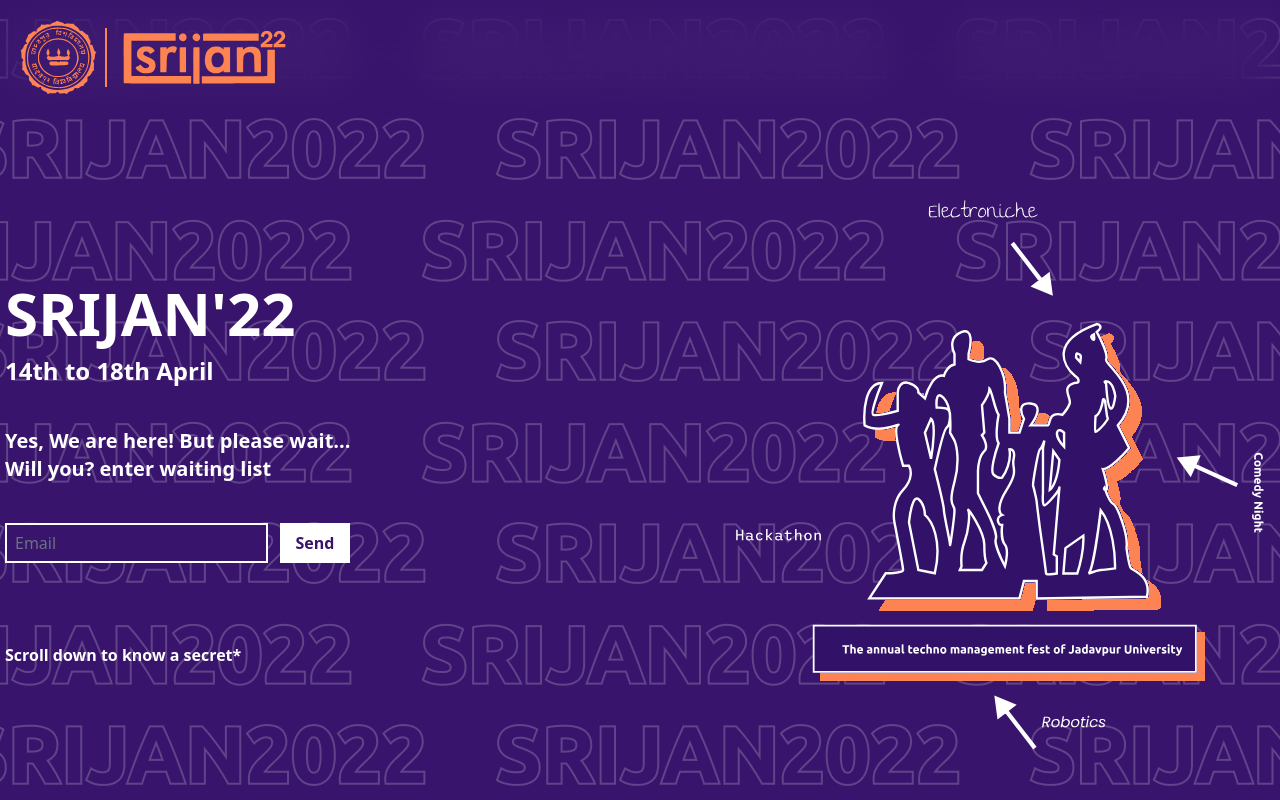
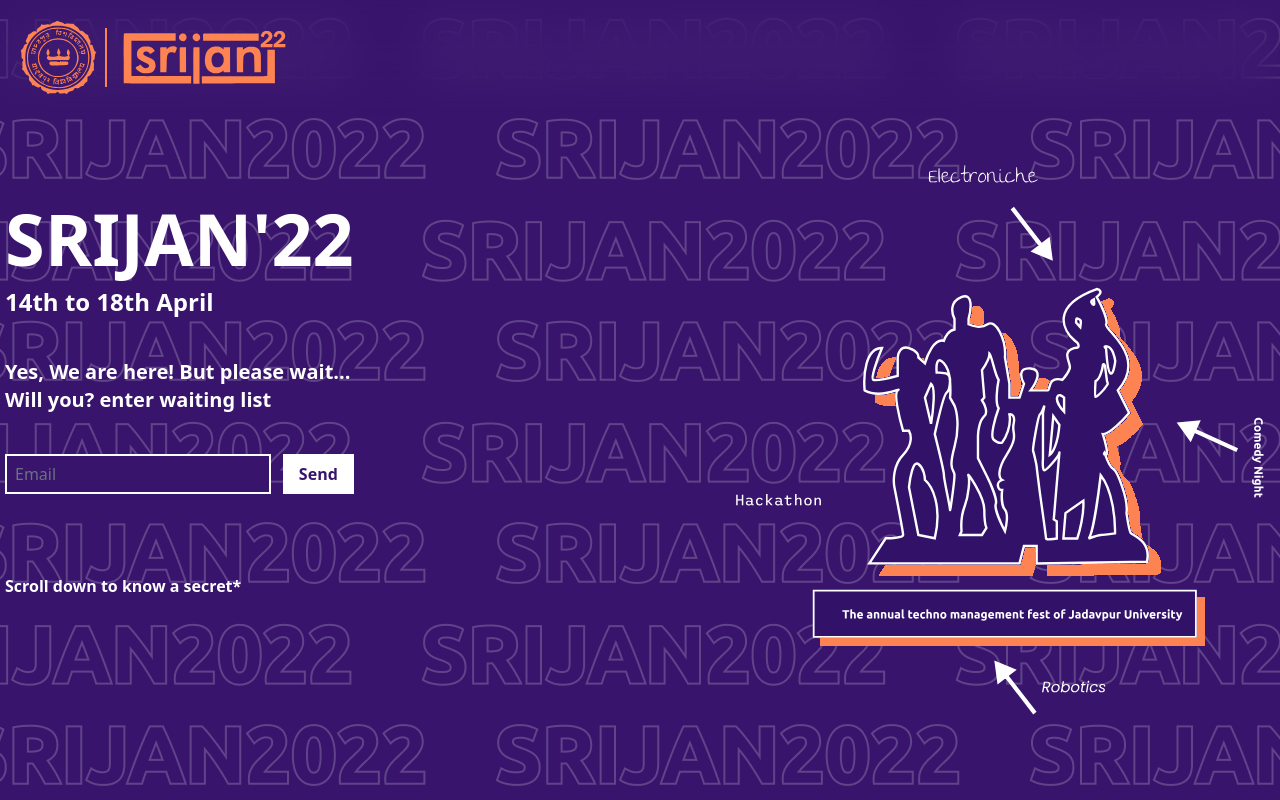
Before and after one commit to srijanju2022/srijan22-web, a Next.js app: page / in a window 1280 px wide. Shown: the top 800 px of the page. Built offline with nearby package versions, Linux system fonts and the light colour scheme.

Commit message:
feat: imrpove navbar

```diff
--- a/src/components/componentHeroSection.tsx
+++ b/src/components/componentHeroSection.tsx
@@ -3,22 +3,18 @@
 
 export const HeroSection = () => {
   return (
-    <section className="flex container  h-[90vh] items-center justify-between">
+    <section className="flex container text-white  h-[100vh]  items-center justify-between">
       <div className="mx-auto md:mx-0">
-        <h1 className="text-white capitalize font-bold text-6xl">
-          SRIJAN&apos;22
-        </h1>
-        <p className="text-white font-bold text-2xl my-3">14th to 18th April</p>
-        <p className="text-white font-bold text-xl my-10">
+        <h1 className=" capitalize font-bold text-7xl">SRIJAN&apos;22</h1>
+        <p className="font-bold text-2xl my-3">14th to 18th April</p>
+        <p className="font-bold text-xl my-10">
           Yes, We are here! But please wait...
           <br /> Will you? enter waiting list
         </p>
         <WaitlistForm />
-        <p className="text-white font-bold text-md mt-20">
-          Scroll down to know a secret*
-        </p>
+        <p className="font-bold text-md mt-20">Scroll down to know a secret*</p>
       </div>
-      <Emblem className="hidden md:flex" />
+      <Emblem className="hidden md:flex mt-20" />
     </section>
   );
 };
--- a/src/components/componentNavbar.tsx
+++ b/src/components/componentNavbar.tsx
@@ -3,7 +3,7 @@
 
 export const NavBar = () => {
   return (
-    <div className="backdrop-blur-xl z-20 sticky top-0 px-5">
+    <div className="backdrop-blur-xl z-20 fixed w-full top-0 px-5">
       <nav className="flex divide-x-2  divide-secondary-500 items-center mx-auto space-x-2 container py-5">
         <JULogo />
         <SrijanLogo className="pl-4" />
--- a/src/components/componentWaitlist.tsx
+++ b/src/components/componentWaitlist.tsx
@@ -1,7 +1,5 @@
-import { Footer } from "./componentFooter";
 import { HeroSection } from "./componentHeroSection";
 import { PastSponsor } from "./componentPastSponsor";
-import Emblem from "./logos/emblem";
 
 export const Waitlist = () => {
   return (
```
